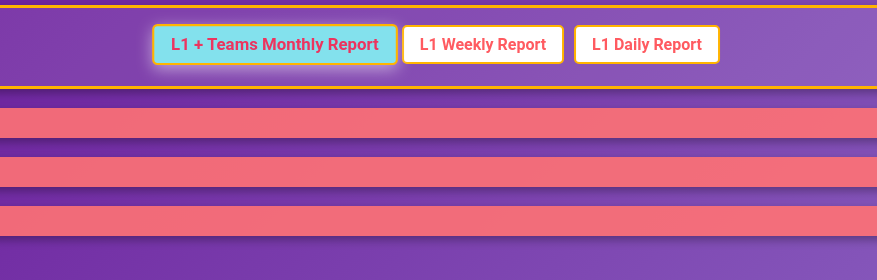
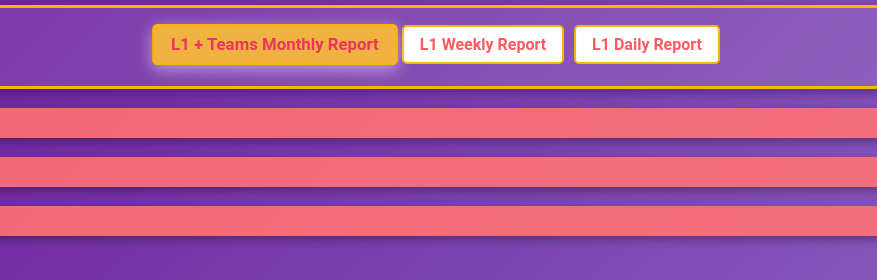
Before and after one commit to Shaadidotcom/shaadi.com, a plain HTML site: page index.html in a window 1280 px wide. In both pictures the pointer is over the element "L1 + Teams Monthly Report". Shown: the top 280 px of the page, 201-1078 px from the left. Drawn offline with Linux system fonts and the light colour scheme.

Commit message:
Update index.html

```diff
--- a/index.html
+++ b/index.html
@@ -71,7 +71,7 @@ body {
 }
 
 .tab:hover {
-    background-color: #83e1ed;
+    background-color: #f0b341;
     color: #ec345f;
     transform: scale(1.05);
     box-shadow: 0 4px 15px rgba(255, 255, 255, 0.5);
```
